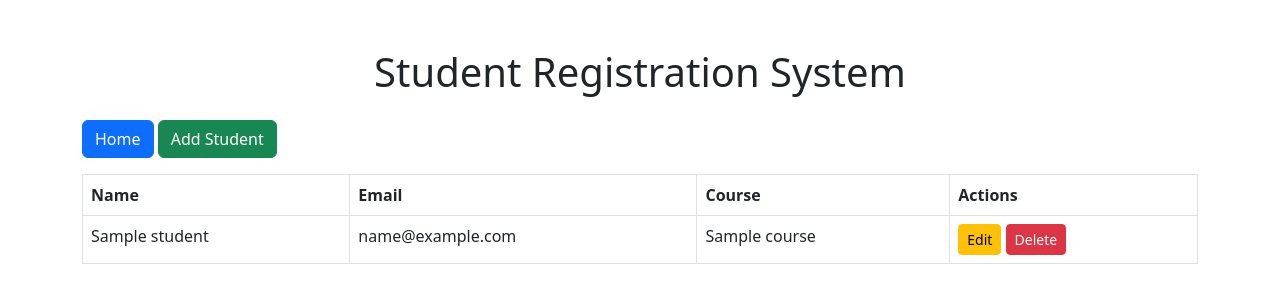
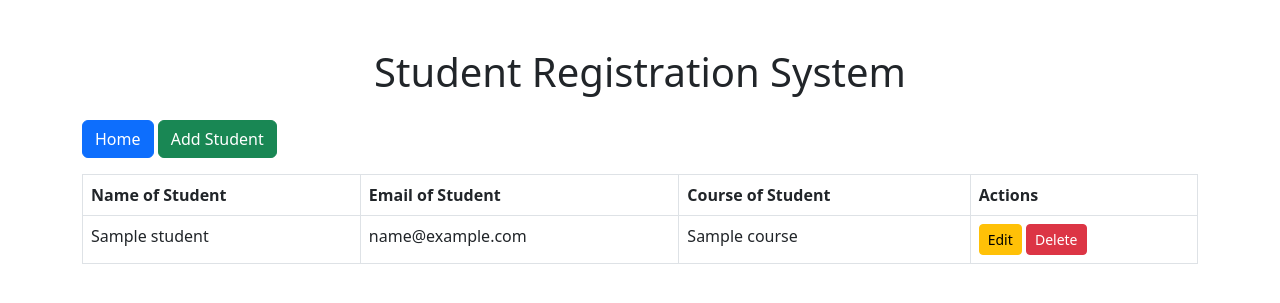
Before and after one commit to Avinashsain/flask_web_application, a Flask app: page / in a window 1280 px wide. Shown: the top 303 px of the page. Run offline with Flask 3, Linux system fonts and the light colour scheme; a database or web service that is not in the repository returns one stand-in record (values such as "Sample title"); some libraries are stand-ins or nearby versions.

Commit message:
Clarify Gunicorn app comment and table headers
Adjust app.py comment to note the app instance is created for Gunicorn before the if __name__ == '__main__' block. Update templates/index.html table headings to more explicit labels (Name of Student, Email of Student, Course of Student) for improved clarity in the UI.

```diff
--- a/app.py
+++ b/app.py
@@ -61,7 +61,7 @@ def create_app():
     return app
 
 
-# Create app instance for Gunicorn
+# Create app instance for Gunicorn before the if __name__ == '__main__' block
 app = create_app()
 
 
--- a/templates/index.html
+++ b/templates/index.html
@@ -4,9 +4,9 @@
 <table class="table table-bordered">
     <thead>
         <tr>
-            <th>Name</th>
-            <th>Email</th>
-            <th>Course</th>
+            <th>Name of Student</th>
+            <th>Email of Student</th>
+            <th>Course of Student</th>
             <th>Actions</th>
         </tr>
     </thead>
```
